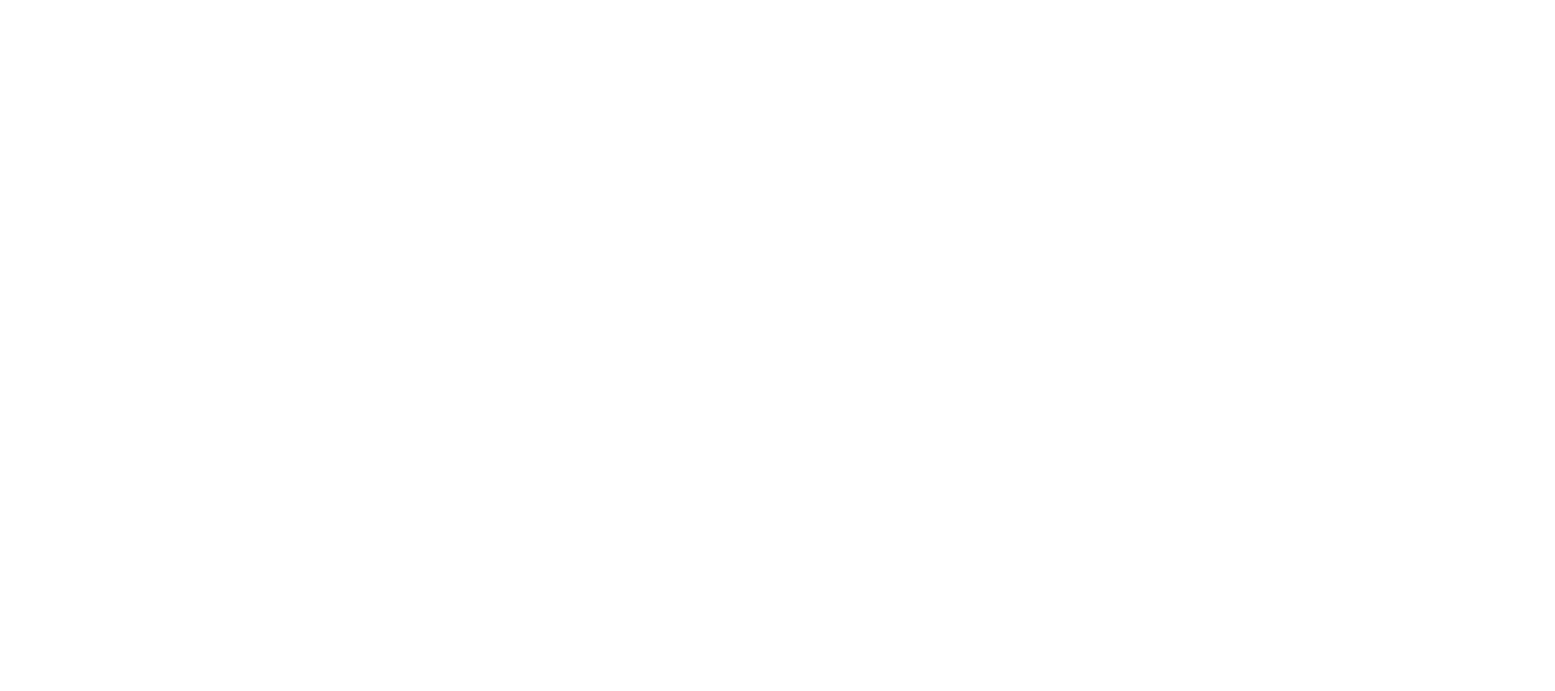
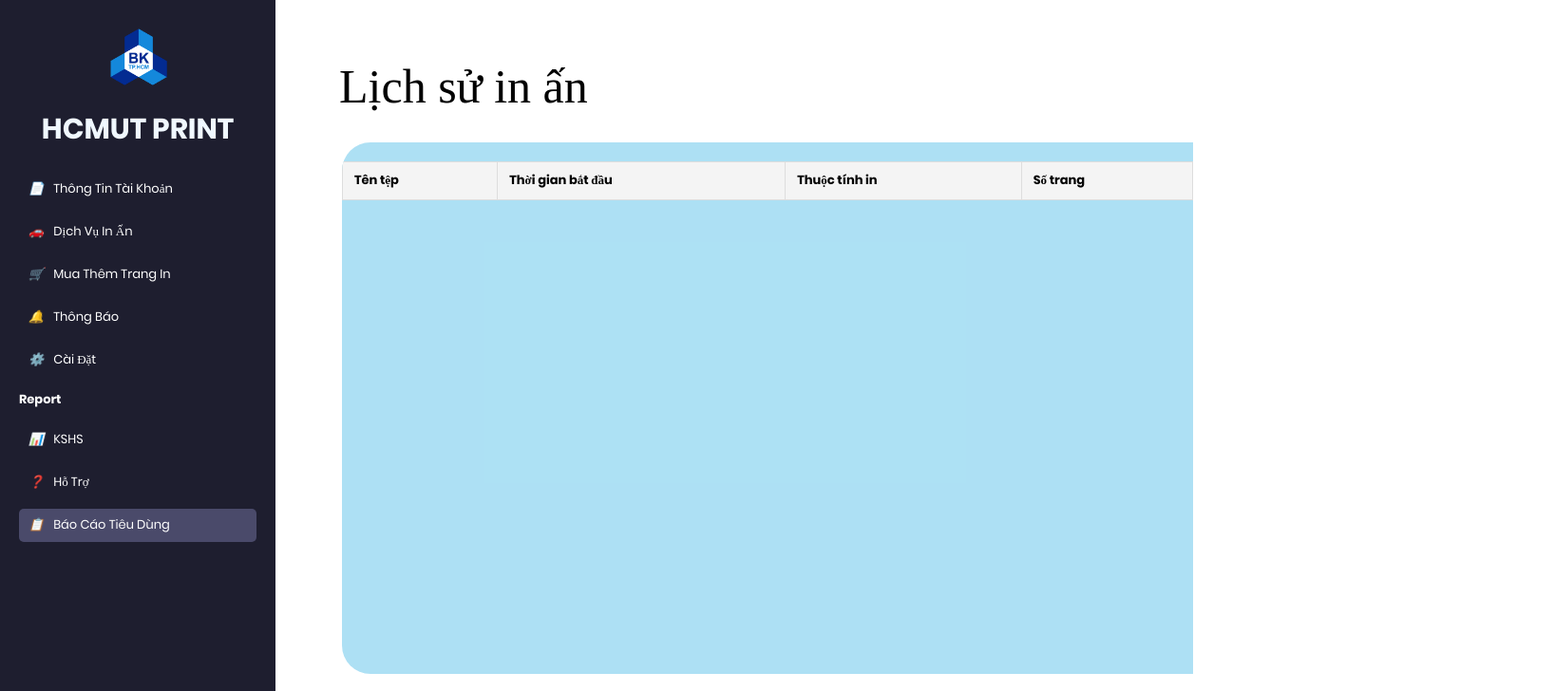
Before and after one commit to thyenbvck/HCMUT_SSPS, a React (Create React App) app in the folder hcmut_ssps/: page /History in a window 1280 px wide. Before the commit this address had no page. Shown: the top 728 px of the page at 95% size, 1637 px wide, since content can reach past the window. Built offline with nearby package versions, Linux system fonts and the light colour scheme; sample sign-in values are in the browser's storage.

Commit message:
historyPrint

```diff
--- a/hcmut_ssps/src/App.js
+++ b/hcmut_ssps/src/App.js
@@ -3,7 +3,7 @@ import Login from "./Page/Login/login";
 import PrintPage from "./Page/PrintPage/printPage"
 import PrintSelection from "./Page/PrintSelection/PrintSelection"
 import Info from "./Page/Info/info.jsx"
-
+import PrintHistory from "./Page/PrintHistory/PrintHistory.jsx";
 
 import { BrowserRouter as Router, Route, Routes, useLocation  } from "react-router-dom";
 // import accountInfo from "./Page/Info/Info";
@@ -23,6 +23,7 @@ function App() {
           {/* Thêm các Route khác nếu cần */}
           <Route path="/print-selection" element={<PrintSelection/>}  />
           <Route path="/account-info" element={<Info />} />
+          <Route path="/History" element ={<PrintHistory/>} />
         </Routes>
       </div>
     </div>
--- a/hcmut_ssps/src/Page/Info/info.jsx
+++ b/hcmut_ssps/src/Page/Info/info.jsx
@@ -1,12 +1,22 @@
 import React from 'react';
 import { Helmet } from 'react-helmet'
+import { useEffect, useState } from "react";
+import { useNavigate } from "react-router-dom";
 import './info.css'
-import { useLocation } from "react-router-dom";
 import Sidebar from "../../components/Sidebar";
 import dividerImage from './images/divider774-701.svg';
 const Info = () => {
-  const location = useLocation();
-  const user = location.state?.userInfo;
+  const navigate = useNavigate();
+  const [user, setUser] = useState(null);
+  useEffect(() => {
+    const user = localStorage.getItem("userInfo");
+    if (user) {
+      setUser(JSON.parse(user));
+    } else {
+      navigate("/");
+    }
+  }, [navigate]);
+
   return (
     <div className="info-container">
       <Helmet>
--- a/hcmut_ssps/src/Page/Login/login.jsx
+++ b/hcmut_ssps/src/Page/Login/login.jsx
@@ -19,14 +19,13 @@ const Login = () => {
       setError("Email and Password cannot be empty.");
       return;
     }
-    console.log("Email người dùng nhập:", email);
-  console.log("Password người dùng nhập:", password);
     const user = User.accounts.find(
       (account) => account.email === email && account.password === password
     );
 
     if (user) {
       setError("");
+      localStorage.setItem("userInfo", JSON.stringify(user));
       navigate("/account-info", { state: { userInfo: user } });
     } else {
       setError("Invalid email or password!");
--- /dev/null
+++ b/hcmut_ssps/src/Page/PrintHistory/PrintHistory.jsx
@@ -0,0 +1,114 @@
+import React, { useEffect, useState } from 'react';
+import { useNavigate } from "react-router-dom";
+import { Helmet } from 'react-helmet';
+import './printHistory.css'
+import Sidebar from "../../components/Sidebar";
+import printHistoryData from "../../hcmut_ssps_complex_data.json";
+
+const PrintHistory = () => {
+  const navigate = useNavigate();
+  const [user, setUser] = useState(null);
+  useEffect(() => {
+    const user = localStorage.getItem("userInfo");
+    if (user) {
+      setUser(JSON.parse(user));
+    } else {
+      navigate("/");
+    }
+  }, [navigate]);
+  const [userTransactions, setUserTransactions] = useState([]);
+  const [selectedTransaction, setSelectedTransaction] = useState(null);
+  useEffect(() => {
+    if (user) {
+      const filteredTransactions = printHistoryData.transactions.filter(
+        (transaction) => transaction.student_id === user.student_id
+      );
+      setUserTransactions(filteredTransactions);
+    }
+  }, [user]);
+  const handleTransactionClick = (transactionId) => {
+    const transaction = userTransactions.find(
+      (transaction) => transaction.transaction_id === transactionId
+    );
+    setSelectedTransaction(transaction);
+  };
+
+  return (
+    <div className="info-container">
+      <Helmet>
+        <title>Lịch sử in ấn</title>
+      </Helmet>
+      <Sidebar />
+      <div className="info-group4">
+        <div className="info-pageheading">
+          <span className="info-text1">Lịch sử in ấn</span>
+        </div>
+      </div>
+      <div className="info-frame1">
+        <table className="print-history-table">
+          <thead>
+            <tr>
+              <th>Tên tệp</th>
+              <th>Thời gian bắt đầu</th>
+              <th>Thuộc tính in</th>
+              <th>Số trang</th>
+            </tr>
+          </thead>
+          <tbody>
+            {userTransactions.map((transaction) => (
+              <tr
+                key={transaction.transaction_id}
+                onClick={() => handleTransactionClick(transaction.transaction_id)}
+                style={{ cursor: 'pointer' }}
+              >
+                <td>{transaction.file_name}</td>
+                <td>{new Date(transaction.start_time).toLocaleString()}</td>
+                <td>
+                  <div>
+                    <span>Giấy: {transaction.printing_properties.paper_size}</span>
+                    <br />
+                    <span>Số trang: {transaction.printing_properties.pages}</span>
+                    <br />
+                    <span>Số bản sao: {transaction.printing_properties.number_of_copies}</span>
+                    <br />
+                    <span>Hai mặt: {transaction.printing_properties.double_sided ? "Có" : "Không"}</span>
+                  </div>
+                </td>
+                <td>
+                  <div>
+                    <span>A4: {transaction.pages_printed.A4}</span>
+                    <br />
+                    <span>A3: {transaction.pages_printed.A3}</span>
+                    <br />
+                    <span>A2: {transaction.pages_printed.A2}</span>
+                  </div>
+                </td>
+              </tr>
+            ))}
+          </tbody>
+        </table>
+
+        {selectedTransaction && (
+          <div className="transaction-detail">
+            <h3>Chi tiết giao dịch {selectedTransaction.transaction_id}</h3>
+            <p><strong>Tên tệp:</strong> {selectedTransaction.file_name}</p>
+            <p><strong>Giấy:</strong> {selectedTransaction.printing_properties.paper_size}</p>
+            <p><strong>Số trang:</strong> {selectedTransaction.printing_properties.pages}</p>
+            <p><strong>Số bản sao:</strong> {selectedTransaction.printing_properties.number_of_copies}</p>
+            <p><strong>Hai mặt:</strong> {selectedTransaction.printing_properties.double_sided ? "Có" : "Không"}</p>
+            <p><strong>Số trang in:</strong></p>
+            <ul>
+              <li>A4: {selectedTransaction.pages_printed.A4}</li>
+              <li>A3: {selectedTransaction.pages_printed.A3}</li>
+              <li>A2: {selectedTransaction.pages_printed.A2}</li>
+            </ul>
+            <p><strong>Thời gian bắt đầu:</strong> {new Date(selectedTransaction.start_time).toLocaleString()}</p>
+            <p><strong>Thời gian kết thúc:</strong> {new Date(selectedTransaction.end_time).toLocaleString()}</p>
+          </div>
+        )}
+      </div>
+    </div>
+  );
+};
+
+export default PrintHistory;
--- /dev/null
+++ b/hcmut_ssps/src/Page/PrintHistory/printHistory.css
@@ -0,0 +1,62 @@
+/* Bảng lịch sử in ấn */
+.print-history-table-container {
+    max-height: 400px; /* Giới hạn chiều cao của bảng */
+    overflow-y: auto; /* Thêm khả năng cuộn dọc khi bảng vượt quá chiều cao */
+    margin-top: 20px;
+  }
+
+  .print-history-table {
+    width: 100%;
+    border-collapse: collapse;
+    margin-top: 20px;
+  }
+
+  .print-history-table th,
+  .print-history-table td {
+    border: 1px solid #ddd;
+    padding: 12px;
+    text-align: left;
+  }
+
+  .print-history-table th {
+    background-color: #f4f4f4;
+    font-weight: bold;
+  }
+
+  .print-history-table tr:hover {
+    background-color: #f1f1f1;
+    cursor: pointer;
+  }
+
+  /* Khi click vào dòng (màu xanh khi chọn) */
+  .print-history-table tr.selected {
+    background-color: #4CAF50; /* Màu xanh */
+    color: white; /* Văn bản màu trắng khi chọn */
+  }
+
+  /* Chi tiết giao dịch */
+  .transaction-detail {
+    margin-top: 20px;
+    padding: 20px;
+    border: 1px solid #ddd;
+    border-radius: 5px;
+    background-color: #f9f9f9;
+  }
+
+  .transaction-detail h3 {
+    margin-bottom: 15px;
+  }
+
+  .transaction-detail p {
+    font-size: 16px;
+    margin-bottom: 10px;
+  }
+
+  .transaction-detail ul {
+    list-style-type: none;
+    padding-left: 0;
+  }
+
+  .transaction-detail ul li {
+    margin-bottom: 5px;
+  }
--- a/hcmut_ssps/src/components/Sidebar.jsx
+++ b/hcmut_ssps/src/components/Sidebar.jsx
@@ -58,8 +58,8 @@ const Sidebar = () => {
           <i className="icon">❓</i> Hỗ Trợ
         </Link>
         <Link
-          to="/consumption-report"
-          className={`menu-item ${location.pathname === '/consumption-report' ? 'active' : ''}`}
+          to="/History"
+          className={`menu-item ${location.pathname === '/History' ? 'active' : ''}`}
         >
           <i className="icon">📋</i> Báo Cáo Tiêu Dùng
         </Link>
```
